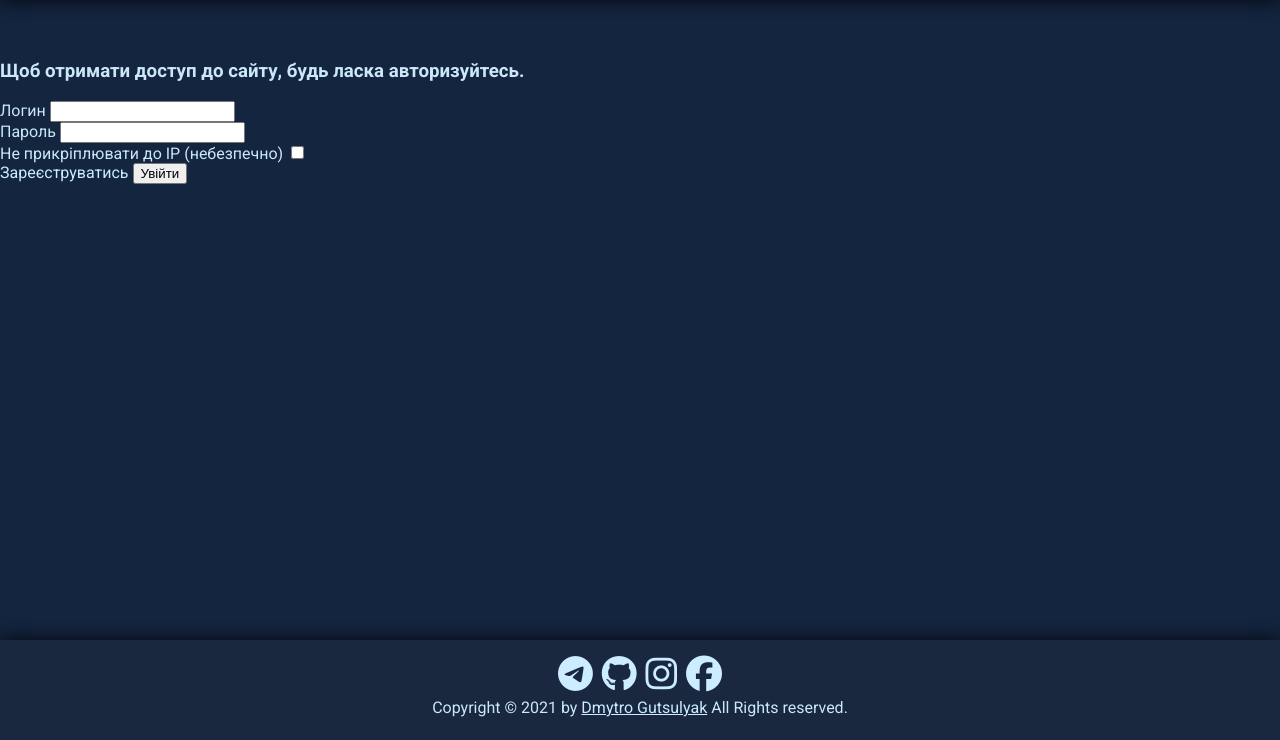
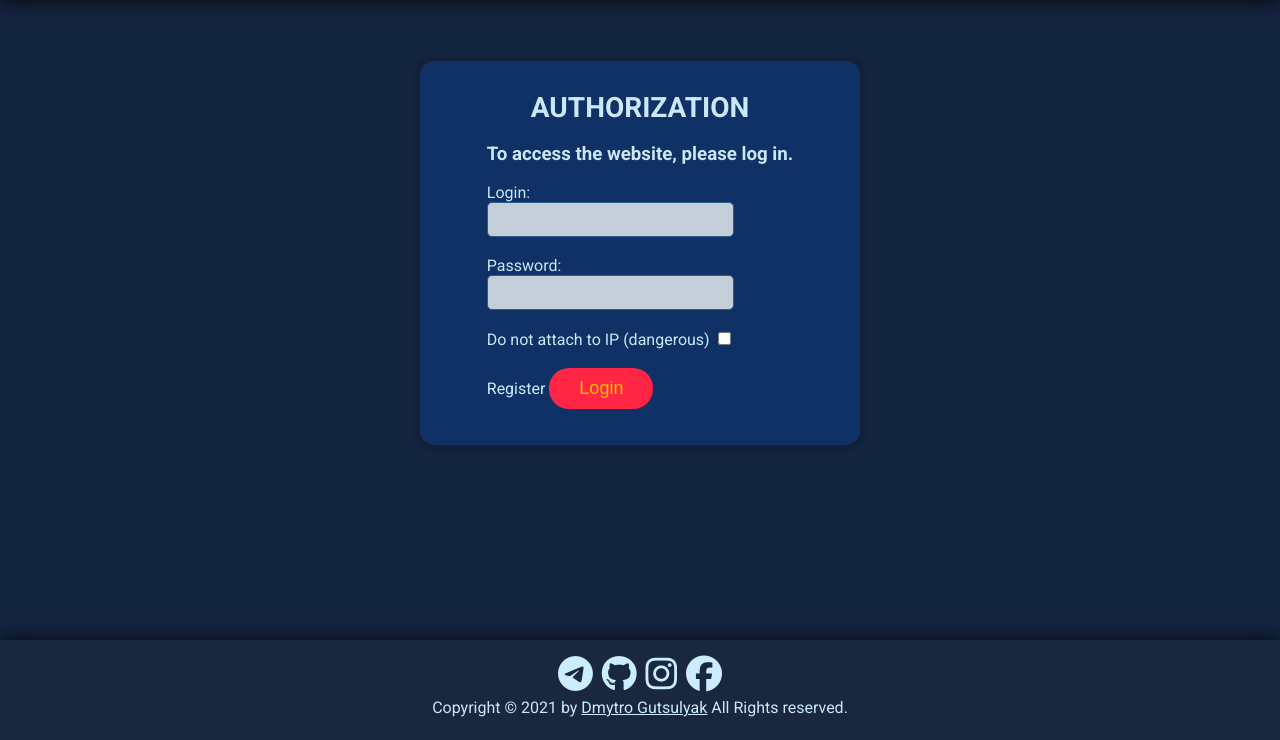
Before and after one commit to Dima-GT/Database-php, a PHP site: page /site/auth/login.php in a window 1280 px wide. Shown: the part 80-820 px from the top of the page. Run offline with PHP 8.4, Linux system fonts and the light colour scheme; some libraries are stand-ins or nearby versions.

Commit message:
Authorization design

```diff
--- a/addTo/addToMarketings.php
+++ b/addTo/addToMarketings.php
@@ -1,7 +1,7 @@
 <script>
     function CheckData(f)
     {
-        if (confirm("Ви впевнені, що хочете відправити дані?")) {
+        if (confirm("Are you sure you want to send data?")) {
             f.submit();
         }
     }
--- a/addTo/addToMarketplaces.php
+++ b/addTo/addToMarketplaces.php
@@ -1,7 +1,7 @@
 <script>
     function CheckData(f)
     {
-        if (confirm("Ви впевнені, що хочете відправити дані?")) {
+        if (confirm("Are you sure you want to send data?")) {
             f.submit();
         }
     }
--- a/addTo/addToProvider.php
+++ b/addTo/addToProvider.php
@@ -1,7 +1,7 @@
 <script>
     function CheckData(f)
     {
-        if (confirm("Ви впевнені, що хочете відправити дані?")) {
+        if (confirm("Are you sure you want to send data?")) {
             f.submit();
         }
     }
--- a/auth/login.php
+++ b/auth/login.php
@@ -1,7 +1,6 @@
-
 <?php
 require '../header/header.php';
-//session_start();
+echo '<section class="main marketings">';
 // Генерую випадкковий рядок.
 function generateCode($length = 6)
 {
@@ -41,15 +40,26 @@ if (isset($_POST['submit'])) {
     }
 }
 ?>
-<form method="POST">
-    <h3>Щоб отримати доступ до сайту, будь ласка авторизуйтесь.</h3>
-    Логин <input name="login" type="text" required><br>
-    Пароль <input name="password" type="password" required><br>
-    Не прикріплювати до ІР (небезпечно) <input type="checkbox"
-                                               name="not_attach_ip"><br>
-    <a href="register.php">Зареєструватись</a>
-    <input name="submit" type="submit" value="Увійти">
-</form>
-
+    <div class="form-wrapper">
+        <h2 class="title">authorization</h2>
+        <form method="POST">
+            <h3>To access the website, please log in.</h3>
+            <label for="form_1">Login:</label><br><input class="add-form-input"
+                                                    id="form_1" name="login"
+                                                    type="text" required><br>
+            <br><label for="form_2">Password:</label><br><input class="add-form-input"
+                                                        id="form_2"
+                                                        name="password"
+                                                        type="password"
+                                                        required><br>
+            <br><label for="form_3">Do not attach to IP (dangerous)</label>
+            <input
+                    id="form_3" type="checkbox"
+                    name="not_attach_ip"><br><br>
+            <a href="register.php">Register</a>
+            <input name="submit" class="button" type="submit" value="Login">
+        </form>
+    </div>
+    </section>
 <?php
 require '../footer/footer.php';
--- a/css/main.css
+++ b/css/main.css
@@ -9,9 +9,7 @@ a{
 a:hover{
     color: #00c7c0;
 }
-
 .body{
-
     color: #cae8f5;
     height: 100%;
     font-family: 'Roboto', regular;
@@ -222,6 +220,9 @@ a:hover{
 }
 
 .add-form-input{
+    font-size: 18px;
+    font-weight: bold;
+    color: #063270;
     border: 1px solid #295d8a;
     border-radius: 5px;
     background: #c3ced9;
--- a/header/header.php
+++ b/header/header.php
@@ -61,7 +61,7 @@
                         </li>
                         <li class="nav-item">
                             <a href="#" class="t"><i class="fas fa-search"></i></a>
-                            <input class="search" type="text">
+                            <input class="add-form-input search" type="text">
                         </li>
                         <?php
                         if (isset($_SESSION['login'])) {
```
Also changed, not shown: addTo/addToProducts.php (+5 -5 lines), auth/register.php (+12 -9 lines), bugtracker/bugtracker.php (+7 -7 lines).
